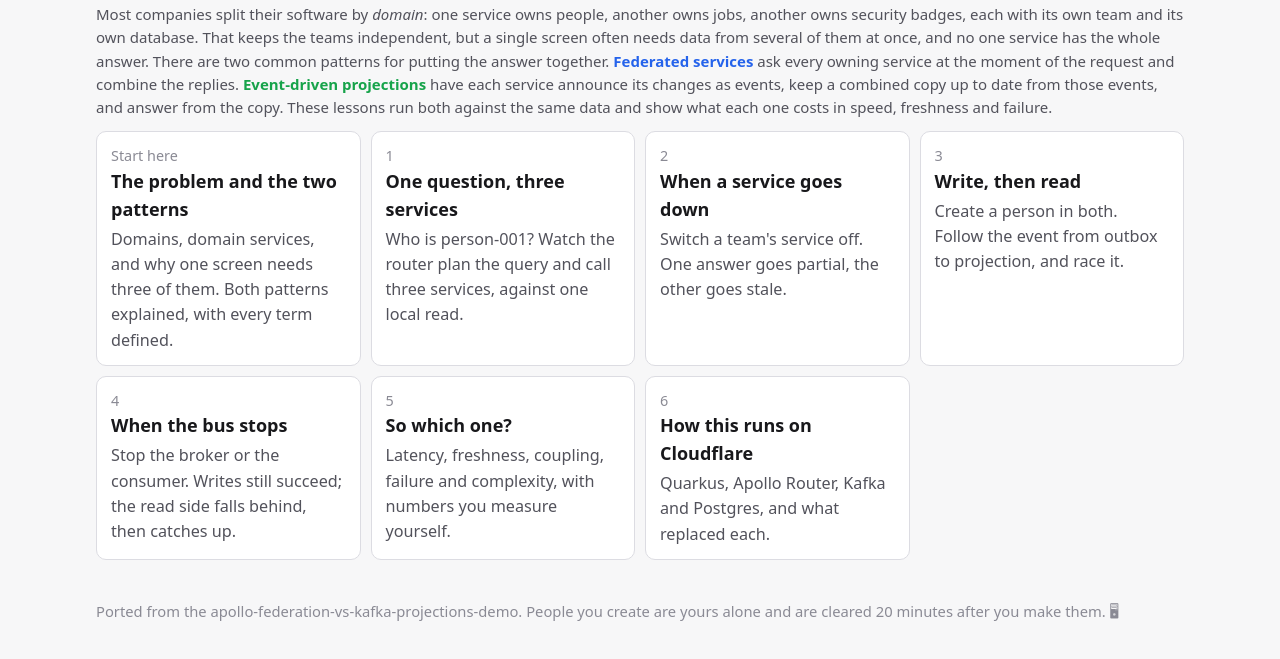
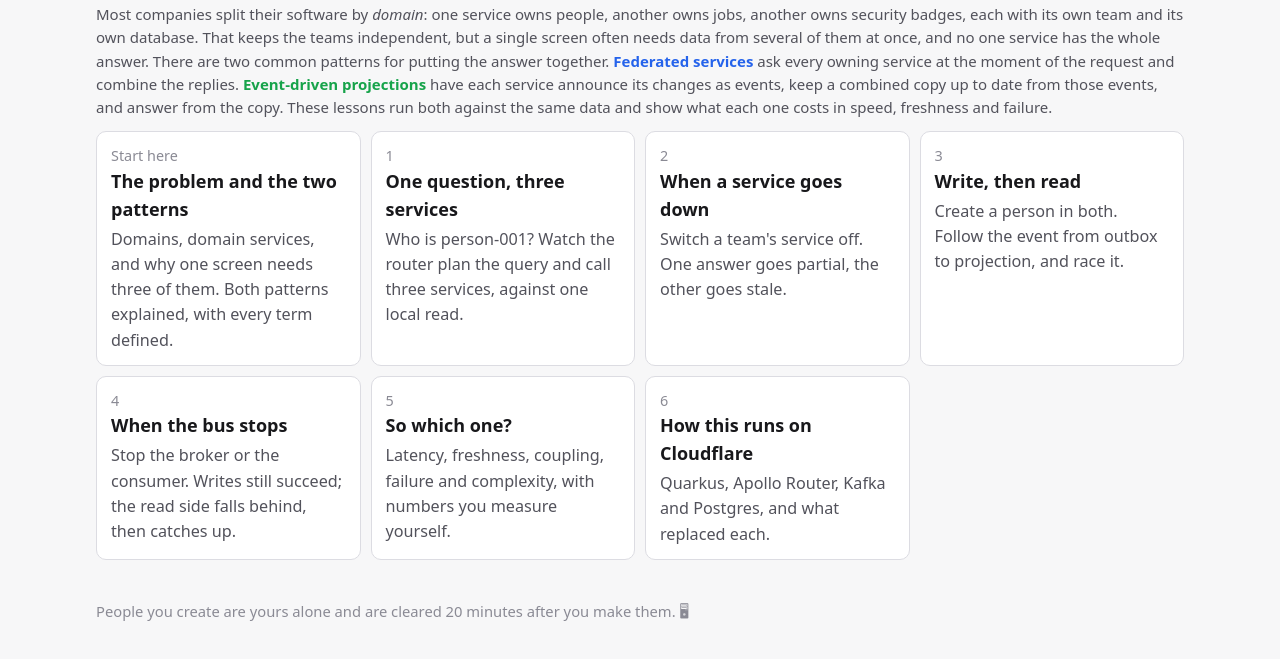
Before and after one commit to greg-m-k/apollo-lnl, a website: page site/web/public/index.html in a window 1280 px wide. Shown: the part 225-884 px from the top of the page. Drawn offline with Linux system fonts and the light colour scheme.

Commit message:
Drop the 'ported from' note from the home footer
Why: Greg asked for it to go; visitors do not need the demo's origin there.
What: the home footer now only says that created people are private and cleared after 20 minutes.
How proved: grep finds no 'Ported from' in the pages.

Co-Authored-By: Claude Fable 5.2 <noreply@anthropic.com>
Claude-Session: https://claude.ai/code/session_01RY239jkW1dbFT5yidhWJ5D

```diff
--- a/site/web/public/index.html
+++ b/site/web/public/index.html
@@ -36,7 +36,7 @@
     </div>
   </section>
 
-  <footer>Ported from the apollo-federation-vs-kafka-projections-demo. People you create are yours alone and are cleared 20 minutes after you make them. 🖥</footer>
+  <footer>People you create are yours alone and are cleared 20 minutes after you make them. 🖥</footer>
 </main>
 </body>
 </html>
```
